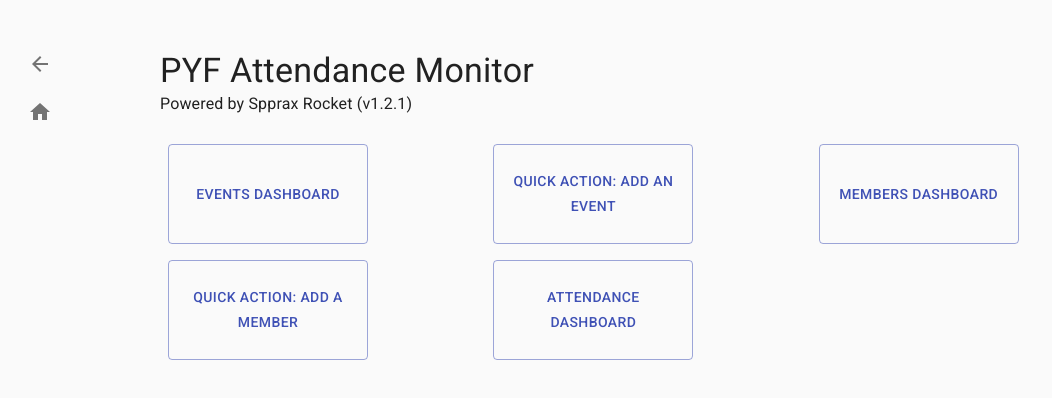
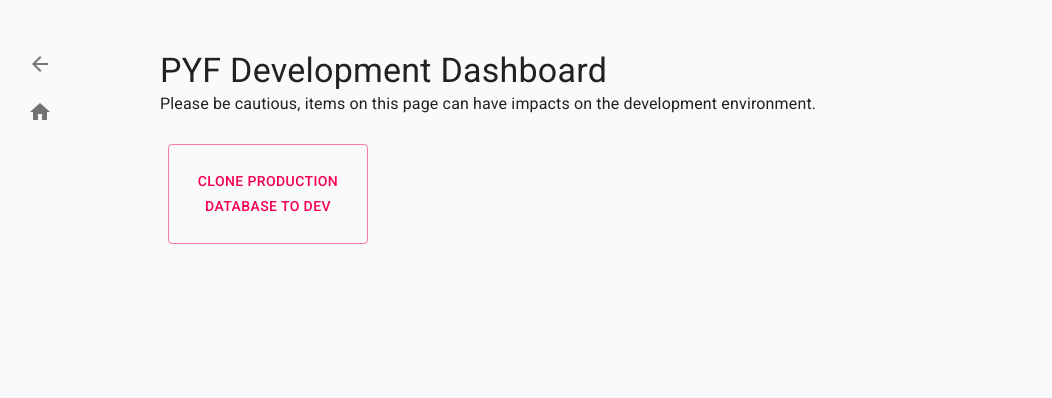
Before and after one commit to Ray-F/pyf-attendance, a React (Create React App) app in the folder client/: page /dev-dashboard in a window 1280 px wide. Shown: the top 398 px of the page, without its empty margins (0-1052 px from the left). Built offline with nearby package versions, Linux system fonts and the light colour scheme.

Commit message:
Add development dashboard functionality, with clone prod db to dev db… (#59)
* Add development dashboard functionality, with clone prod db to dev db functionality

* Fix a typo as per PR

```diff
--- /dev/null
+++ b/client/src/components/navigation/DashboardButton.js
@@ -0,0 +1,42 @@
+import { Button, Grid, makeStyles } from '@material-ui/core';
+import { Link } from 'react-router-dom';
+import React from 'react';
+import { useHistory } from 'react-router';
+
+const useStyles = makeStyles((theme) => ({
+  link: {
+    textDecoration: 'none',
+  },
+
+  actionButton: {
+    width: '200px',
+    height: '100px',
+    maxWidth: '100%',
+  },
+
+}));
+
+export default function DashboardButton(props) {
+  const classes = useStyles();
+  const history = useHistory();
+
+  const color = props.link ? 'primary' : 'secondary';
+
+  const handleClick = () => {
+    if (props.link) {
+      history.push(props.link);
+    } else if (props.action) {
+      props.action();
+    } else {
+      throw new Error('You specified a link and an action, please remove one!');
+    }
+  };
+
+  return (
+    <Grid item xs={6} sm={4}>
+      <Link onClick={() => handleClick()} className={classes.link}>
+        <Button className={classes.actionButton} variant="outlined" color={color}>{props.text}</Button>
+      </Link>
+    </Grid>
+  );
+}
--- a/client/src/containers/MainRouter.js
+++ b/client/src/containers/MainRouter.js
@@ -7,6 +7,7 @@ import MemberPage from './pages/MemberPage';
 import AttendancePage from './pages/AttendancePage';
 import HomePage from './pages/HomePage';
 import NavButton from '../components/navigation/NavButton';
+import DevelopmentDashboardPage from './pages/DevelopmentDashboardPage';
 
 const useStyles = makeStyles((theme) => ({
   navContainer: {
@@ -30,6 +31,7 @@ export default function MainRouter() {
           <Route exact path="/events/:operation?" component={EventPage} />
           <Route path="/members/:operation?" component={MemberPage} />
           <Route path="/attendance" component={AttendancePage} />
+          <Route path="/dev-dashboard" component={DevelopmentDashboardPage} />
           <Route path="" component={HomePage} />
         </Switch>
       </BrowserRouter>
--- /dev/null
+++ b/client/src/containers/pages/DevelopmentDashboardPage.js
@@ -0,0 +1,31 @@
+import React from 'react';
+import {
+  Container, Grid, makeStyles, Typography,
+} from '@material-ui/core';
+
+import DashboardButton from '../../components/navigation/DashboardButton';
+
+const useStyles = makeStyles((theme) => ({
+  container: {
+    padding: '50px 0',
+  },
+
+  buttonContainer: {
+    margin: '20px 0',
+  },
+}));
+
+export default function DevelopmentDashboardPage() {
+  const classes = useStyles();
+
+  return (
+    <Container className={classes.container} maxWidth="md">
+      <Typography variant="h4">PYF Development Dashboard</Typography>
+      <Typography variant="body1">Please be cautious, items on this page can have impacts on the development environment.</Typography>
+
+      <Grid container className={classes.buttonContainer} spacing={2}>
+        <DashboardButton text="Clone Production Database to Dev" action={() => fetch('/api/reset-db', { method: 'GET' })} />
+      </Grid>
+    </Container>
+  );
+}
--- a/client/src/containers/pages/HomePage.js
+++ b/client/src/containers/pages/HomePage.js
@@ -1,9 +1,9 @@
 import React from 'react';
 import {
-  Button, Container, Grid, makeStyles, Typography,
+  Container, Grid, makeStyles, Typography,
 } from '@material-ui/core';
-import { Link } from 'react-router-dom';
 import { version } from '../../../package.json';
+import DashboardButton from '../../components/navigation/DashboardButton';
 
 const useStyles = makeStyles((theme) => ({
   container: {
@@ -13,30 +13,10 @@ const useStyles = makeStyles((theme) => ({
   buttonContainer: {
     margin: '20px 0',
   },
-
-  link: {
-    textDecoration: 'none',
-  },
-
-  actionButton: {
-    width: '200px',
-    height: '100px',
-    maxWidth: '100%',
-  },
 }));
 
 export default function HomePage() {
   const classes = useStyles();
-
-  function buttonFactory(link, text) {
-    return (
-      <Grid item xs={6} sm={4}>
-        <Link to={link} className={classes.link}>
-          <Button className={classes.actionButton} variant="outlined" color="primary">{text}</Button>
-        </Link>
-      </Grid>
-    );
-  }
 
   return (
     <Container className={classes.container} maxWidth="md">
@@ -48,11 +28,12 @@ export default function HomePage() {
       </Typography>
 
       <Grid container className={classes.buttonContainer} spacing={2}>
-        {buttonFactory('/events', 'Events Dashboard')}
-        {buttonFactory('/events/add', 'Quick Action: Add an event')}
-        {buttonFactory('/members', 'Members Dashboard')}
-        {buttonFactory('/members/add', 'Quick Action:\n Add a member')}
-        {buttonFactory('/attendance', 'Attendance Dashboard')}
+        <DashboardButton link="/events" text="Events Dashboard" />
+        <DashboardButton link="events/add" text="Quick Action: Add an event" />
+        <DashboardButton link="/members" text="Members Dashboard" />
+        <DashboardButton link="/members/add" text="Quick Action: Add a member" />
+        <DashboardButton link="/attendance" text="Attendance Dashboard" />
+        <DashboardButton link="/dev-dashboard" text="Development Dashboard" />
       </Grid>
     </Container>
   );
```
